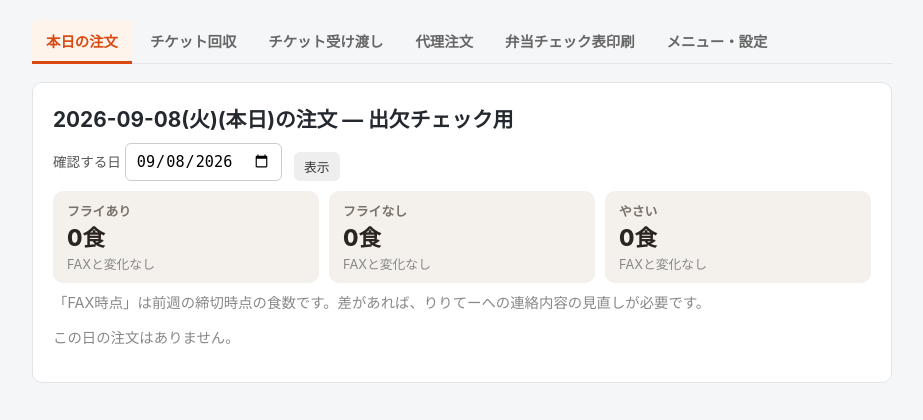
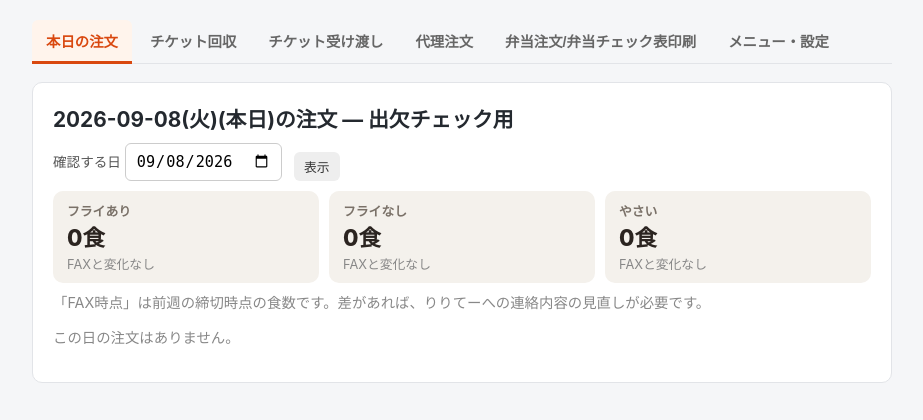
Before and after one commit to kubotanotebook-creator/bento-order-app, a Flask app: page /admin in a window 1280 px wide. Shown: the part 63-483 px from the top of the page, without its empty margins (178-1101 px from the left). Run offline with Flask 3, Linux system fonts and the light colour scheme; the visitor is signed in with stand-in values (Sample User, id 1); data comes from the database, SQL or seed files in the repository; data that the repository does not hold is empty; parts of the project's set-up code (start-up, migrations or seed data) failed here and were passed over.

Commit message:
印刷タブの名前を「弁当注文/弁当チェック表印刷」に変更する
りりてー様への注文(FAX用紙)もこのタブに入ったので、タブ名だけでは注文が
ここにあると分からなかった。

Co-Authored-By: Claude Opus 4.8 <noreply@anthropic.com>

```diff
--- a/templates/admin.html
+++ b/templates/admin.html
@@ -118,7 +118,7 @@
   <button type="button" class="tab-btn" data-tab="orders" role="tab">チケット回収</button>
   <button type="button" class="tab-btn" data-tab="tickets" role="tab">チケット受け渡し</button>
   <button type="button" class="tab-btn" data-tab="proxy" role="tab">代理注文</button>
-  <button type="button" class="tab-btn" data-tab="print" role="tab">弁当チェック表印刷</button>
+  <button type="button" class="tab-btn" data-tab="print" role="tab">弁当注文/弁当チェック表印刷</button>
   <button type="button" class="tab-btn" data-tab="settings" role="tab">メニュー・設定</button>
 </div>
 
```
